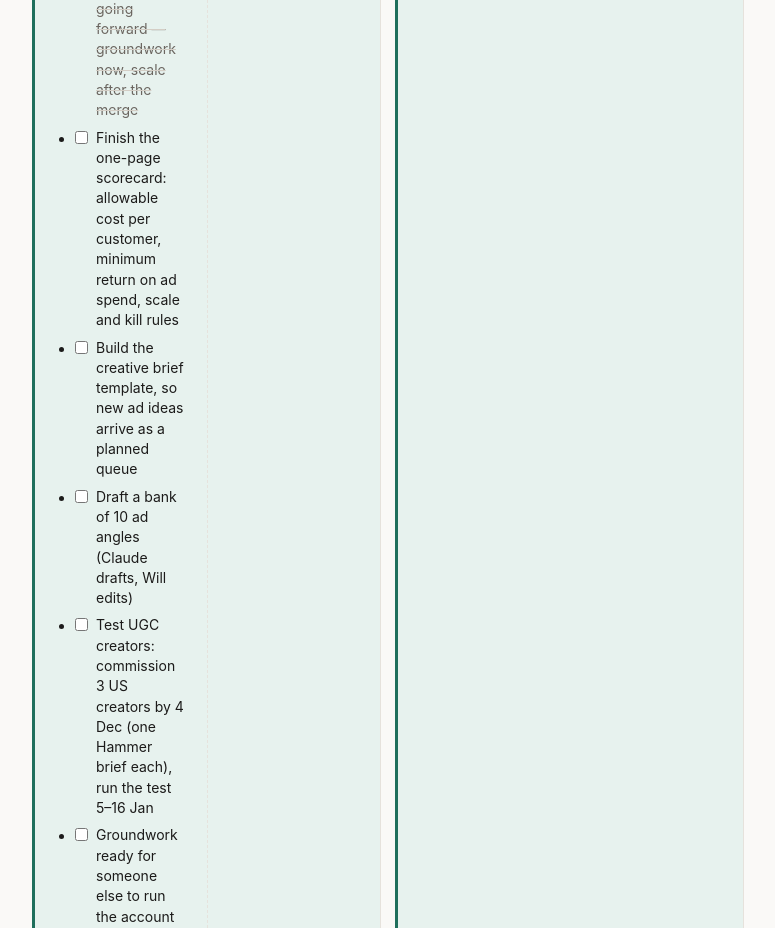
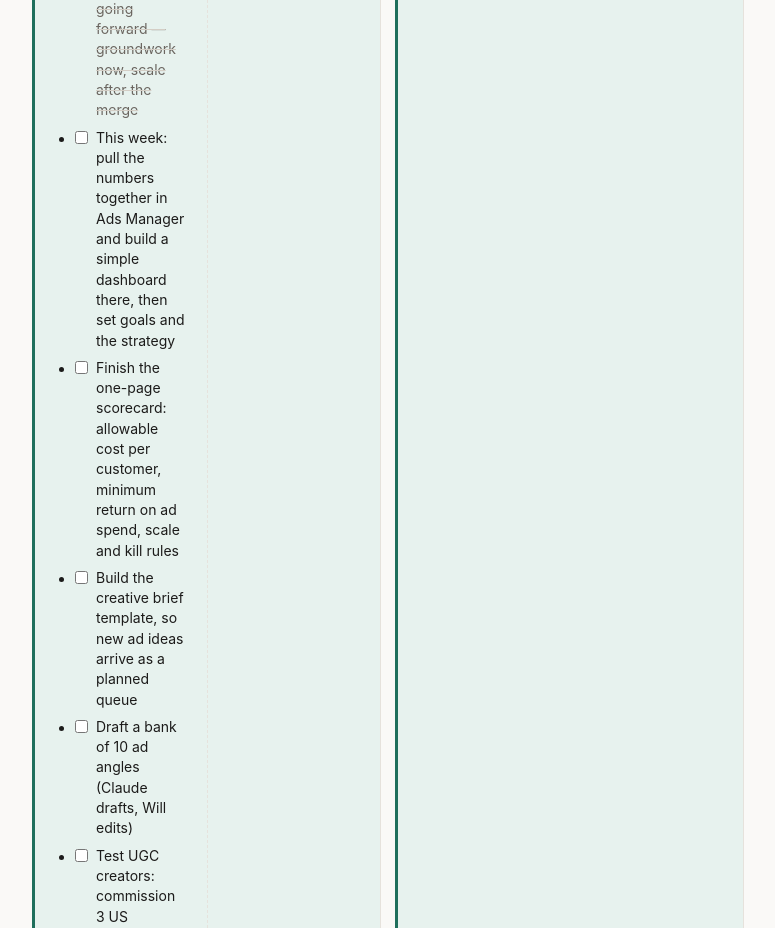
Before and after one commit to larrythelopher/work-ladder, a plain HTML site: page tfce/index.html in a window 1280 px wide. Shown: the part 2540-3468 px from the top of the page, without its empty margins (252-1027 px from the left). Drawn offline with Linux system fonts and the light colour scheme.

Commit message:
W46 review: TFCE FB rung — pull the numbers into an Ads Manager dashboard this week
Co-Authored-By: Claude Opus 5.5 <noreply@anthropic.com>
Claude-Session: https://claude.ai/code/session_01GX15AJEcFUH2JqgiThRKpg

```diff
--- a/tfce/index.html
+++ b/tfce/index.html
@@ -144,6 +144,7 @@
           <ul class="rung-tasks">
             <li class="default-checked">Spend a work session harvesting all the data from the existing Facebook marketing strategy</li>
             <li class="default-checked">Decide on a sustainable, cost-effective way to manage the Facebook Ads account going forward — groundwork now, scale after the merge</li>
+            <li>This week: pull the numbers together in Ads Manager and build a simple dashboard there, then set goals and the strategy</li>
             <li>Finish the one-page scorecard: allowable cost per customer, minimum return on ad spend, scale and kill rules</li>
             <li>Build the creative brief template, so new ad ideas arrive as a planned queue</li>
             <li>Draft a bank of 10 ad angles (Claude drafts, Will edits)</li>
```
